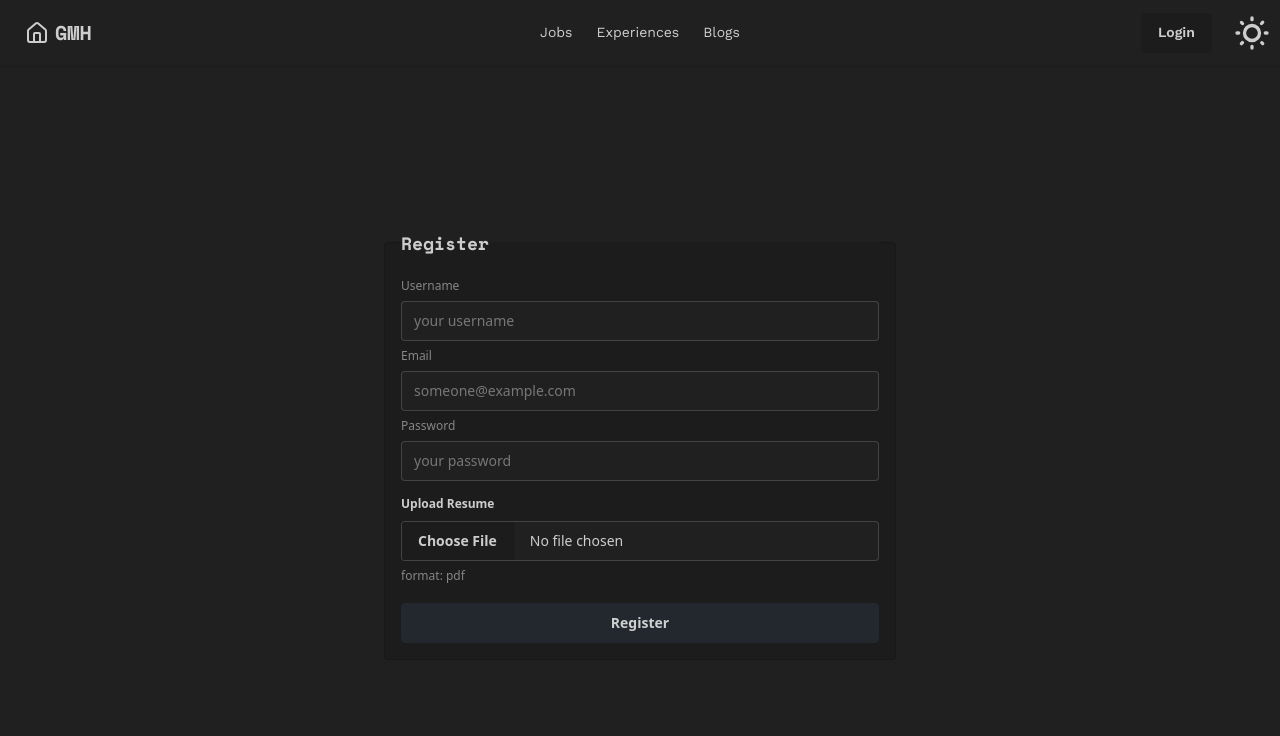
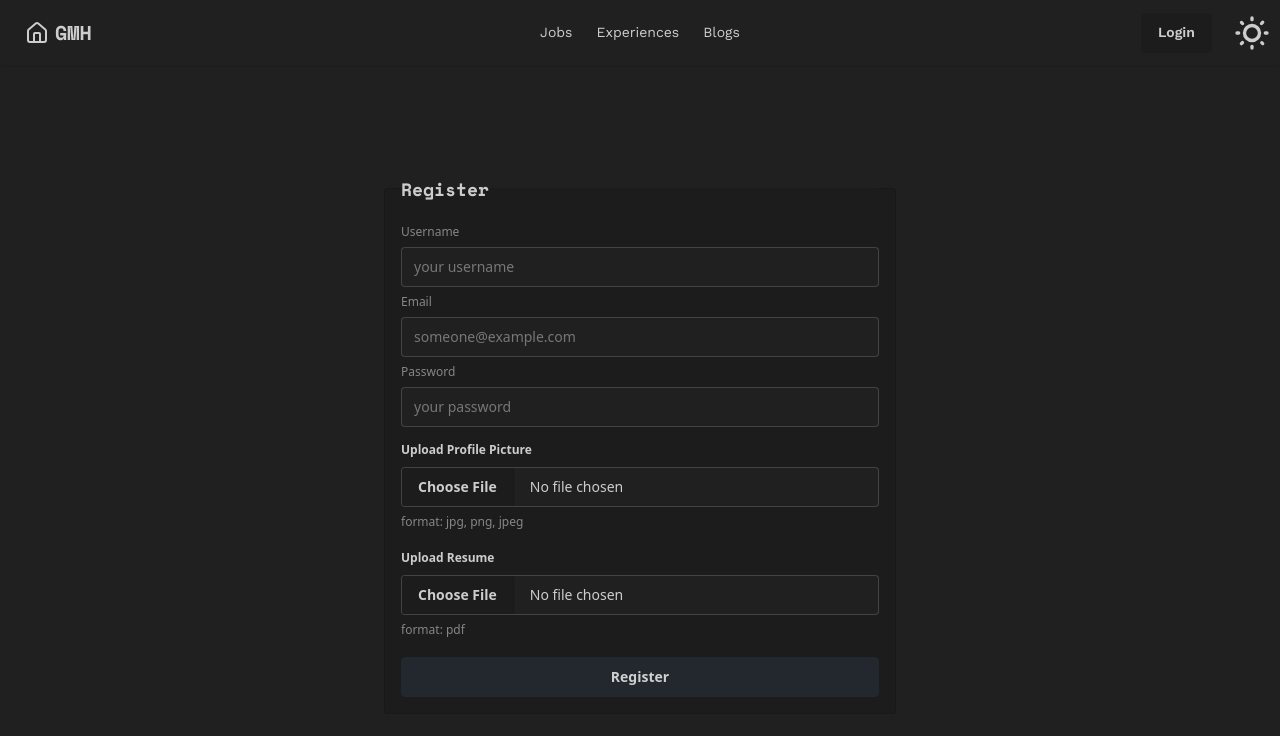
Before and after one commit to TheSushantKumbhar/get_me_hired, a React (Vite) app in the folder frontend/: page /register in a window 1280 px wide. Shown: the top 736 px of the page. Built offline with nearby package versions, Linux system fonts and the light colour scheme; no server answers.

Commit message:
changed navbar and register

```diff
--- a/frontend/src/components/General/Navbar.jsx
+++ b/frontend/src/components/General/Navbar.jsx
@@ -95,16 +95,17 @@ function Navbar() {
               tabIndex="-1"
               className="menu menu-sm dropdown-content bg-base-300 rounded-box z-1 mt-3 w-52 p-2 shadow"
             >
-              <span className="text-center m-1 font-space-mono font-semibold text-lg text-secondary">
+              <span className="text-center m-1 font-space-mono font-semibold text-lg text-base-content">
                 {user.username}
               </span>
               <li>
                 <button
-                  className={`btn btn-neutral btn-sm m-1 ${darkTheme && "btn-soft"}`}
+                  className={`btn btn-neutral btn-sm m-1 ${darkTheme && "btn-soft text-white"}`}
                   onClick={() => navigate(`/profile/${user.username}`)}
                 >
-                  Profile
+                Profile
                 </button>
+
               </li>
               <li>
                 <button
--- a/frontend/src/pages/Register.jsx
+++ b/frontend/src/pages/Register.jsx
@@ -1,16 +1,21 @@
 import { useState } from "react";
 import { useAuth } from "../contexts/AuthContext";
 import { useNavigate } from "react-router-dom";
+
 
 function Register() {
   const [username, setUsername] = useState("");
   const [email, setEmail] = useState("");
   const [password, setPassword] = useState("");
   const [resume, setResume] = useState(null);
+  const [profilePicture, setProfilePicture] = useState(null);
+
 
   const { register, loading } = useAuth();
 
+
   const navigate = useNavigate();
+
 
   const submit = async () => {
     try {
@@ -24,12 +29,14 @@ function Register() {
     }
   };
 
+
   return (
     <div className="w-dvw h-screen flex justify-center items-center">
       <fieldset className="fieldset bg-base-200 border-base-300 rounded-box w-2/5 border p-4">
         <legend className="fieldset-legend w-full text-lg font-space-mono">
           Register
         </legend>
+
 
         <label className="label w-full">Username</label>
         <input
@@ -42,6 +49,7 @@ function Register() {
           }}
         />
 
+
         <label className="label w-full">Email</label>
         <input
           type="email"
@@ -53,6 +61,7 @@ function Register() {
           }}
         />
 
+
         <label className="label w-full">Password</label>
         <input
           type="password"
@@ -63,6 +72,21 @@ function Register() {
             setPassword(e.target.value);
           }}
         />
+
+
+        <fieldset className="fieldset mt-0">
+          <legend className="fieldset-legend">Upload Profile Picture</legend>
+          <input
+            type="file"
+            className="file-input w-full"
+            accept="image/*"
+            onChange={(e) => {
+              setProfilePicture(e.target.files[0]);
+            }}
+          />
+          <label className="label">format: jpg, png, jpeg</label>
+        </fieldset>
+
 
         <fieldset className="fieldset mt-0">
           <legend className="fieldset-legend">Upload Resume</legend>
@@ -76,6 +100,7 @@ function Register() {
           />
           <label className="label">format: pdf</label>
         </fieldset>
+
 
         <button
           disabled={loading}
@@ -93,4 +118,5 @@ function Register() {
   );
 }
 
+
 export default Register;
```
